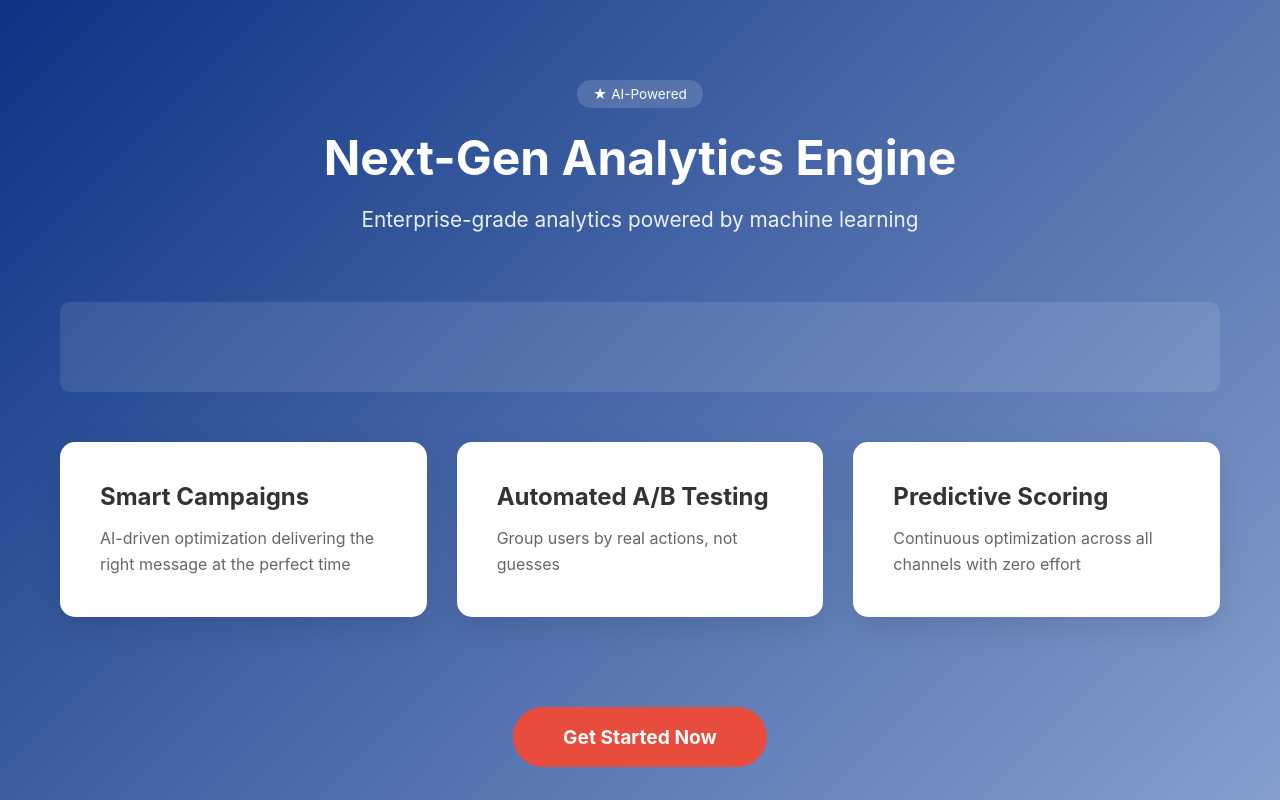
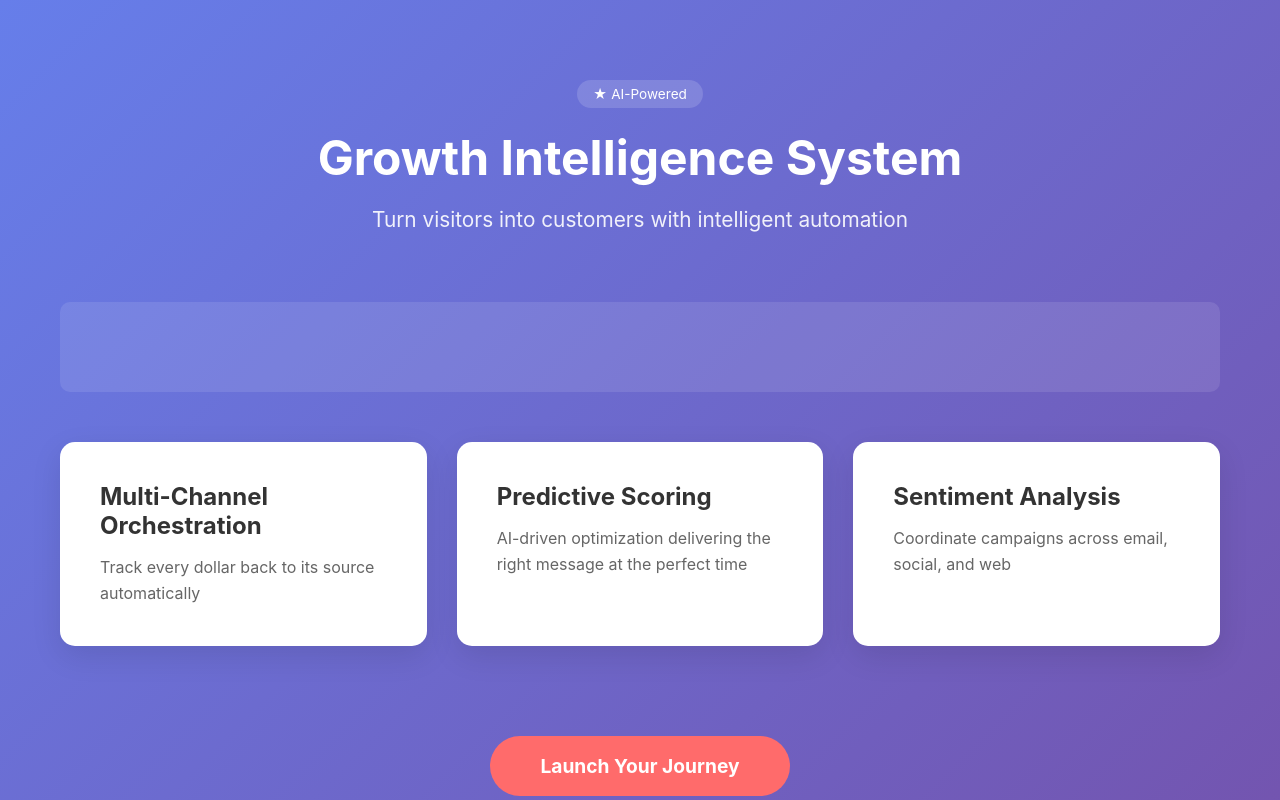
Before and after one commit to Alexander101001/emerald-engine, a plain HTML site: page public/index.html in a window 1280 px wide. Shown: the top 800 px of the page. Drawn offline with Linux system fonts and the light colour scheme.

Commit message:
auto: regenerate landing page [2026-06-19T22:10:29+03:00]

```diff
--- a/public/index.html
+++ b/public/index.html
@@ -3,7 +3,7 @@
 <head>
     <meta charset="UTF-8">
     <meta name="viewport" content="width=device-width, initial-scale=1.0">
-    <title>Next-Gen Analytics Engine - Boost Your ROI</title>
+    <title>Growth Intelligence System - Boost Your ROI</title>
     <script async src="https://pagead2.googlesyndication.com/pagead/js/adsbygoogle.js?client=ca-pub-XXXXXXXXXXXXXXXX"
         crossorigin="anonymous"></script>
     <style>
@@ -14,7 +14,7 @@
         }
         body {
             font-family: -apple-system, BlinkMacSystemFont, 'Segoe UI', Roboto, sans-serif;
-            background: linear-gradient(135deg, #0c3483 0%, #a2b6df 100%);
+            background: linear-gradient(135deg, #667eea 0%, #764ba2 100%);
             min-height: 100vh;
             display: flex;
             flex-direction: column;
@@ -79,7 +79,7 @@
         .cta-button {
             display: inline-block;
             padding: 18px 50px;
-            background: #e74c3c;
+            background: #ff6b6b;
             color: white;
             text-decoration: none;
             border-radius: 50px;
@@ -89,7 +89,7 @@
             margin: 40px 0;
         }
         .cta-button:hover {
-            background: #e74c3c;
+            background: #ff6b6b;
             transform: scale(1.05);
         }
         .ad-sidebar {
@@ -134,8 +134,8 @@
     <div class="container">
         <header>
             <div class="badge">&#9733; AI-Powered</div>
-            <h1>Next-Gen Analytics Engine</h1>
-            <p>Enterprise-grade analytics powered by machine learning</p>
+            <h1>Growth Intelligence System</h1>
+            <p>Turn visitors into customers with intelligent automation</p>
         </header>
 
         <div class="ad-banner">
@@ -151,21 +151,21 @@
         <div class="features">
 
             <div class="feature-card">
-                <h3>Smart Campaigns</h3>
+                <h3>Multi-Channel Orchestration</h3>
+                <p>Track every dollar back to its source automatically</p>
+            </div>
+            <div class="feature-card">
+                <h3>Predictive Scoring</h3>
                 <p>AI-driven optimization delivering the right message at the perfect time</p>
             </div>
             <div class="feature-card">
-                <h3>Automated A/B Testing</h3>
-                <p>Group users by real actions, not guesses</p>
-            </div>
-            <div class="feature-card">
-                <h3>Predictive Scoring</h3>
-                <p>Continuous optimization across all channels with zero effort</p>
+                <h3>Sentiment Analysis</h3>
+                <p>Coordinate campaigns across email, social, and web</p>
             </div>
         </div>
 
         <div style="text-align: center;">
-            <a href="#" class="cta-button">Get Started Now</a>
+            <a href="#" class="cta-button">Launch Your Journey</a>
         </div>
 
         <div class="ad-sidebar">
```
